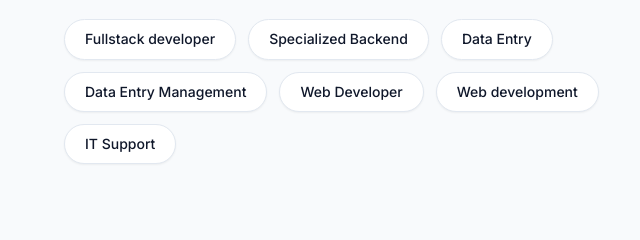
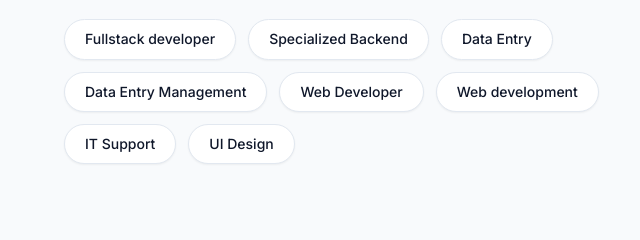
Before and after one commit to Byndewan/WEB-CV, a plain HTML site: page index.html in a window 1280 px wide. Shown: the part 1360-1600 px from the top of the page, 0-640 px from the left. Drawn offline with nearby package versions, Linux system fonts and the light colour scheme; some packages are replaced by stand-ins of ours; a script that the page names is missing.

Commit message:
Update index.html

```diff
--- a/index.html
+++ b/index.html
@@ -863,6 +863,7 @@
                             <div class="skill-item">Web Developer</div>
                             <div class="skill-item">Web development</div>
                             <div class="skill-item">IT Support</div>
+                            <div class="skill-item">UI Design</div>
                         </div>
                     </div>
                 </div>
```
